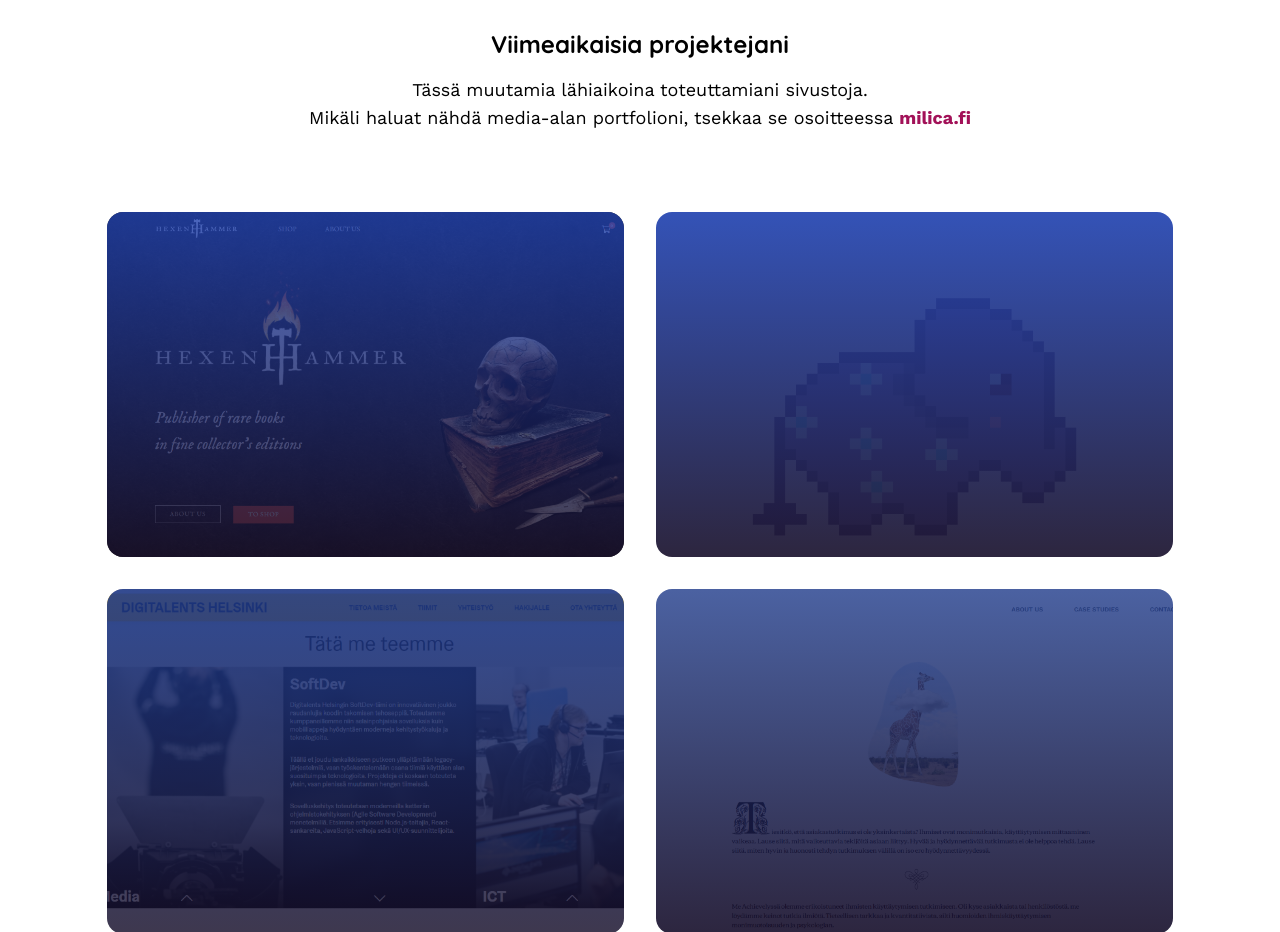
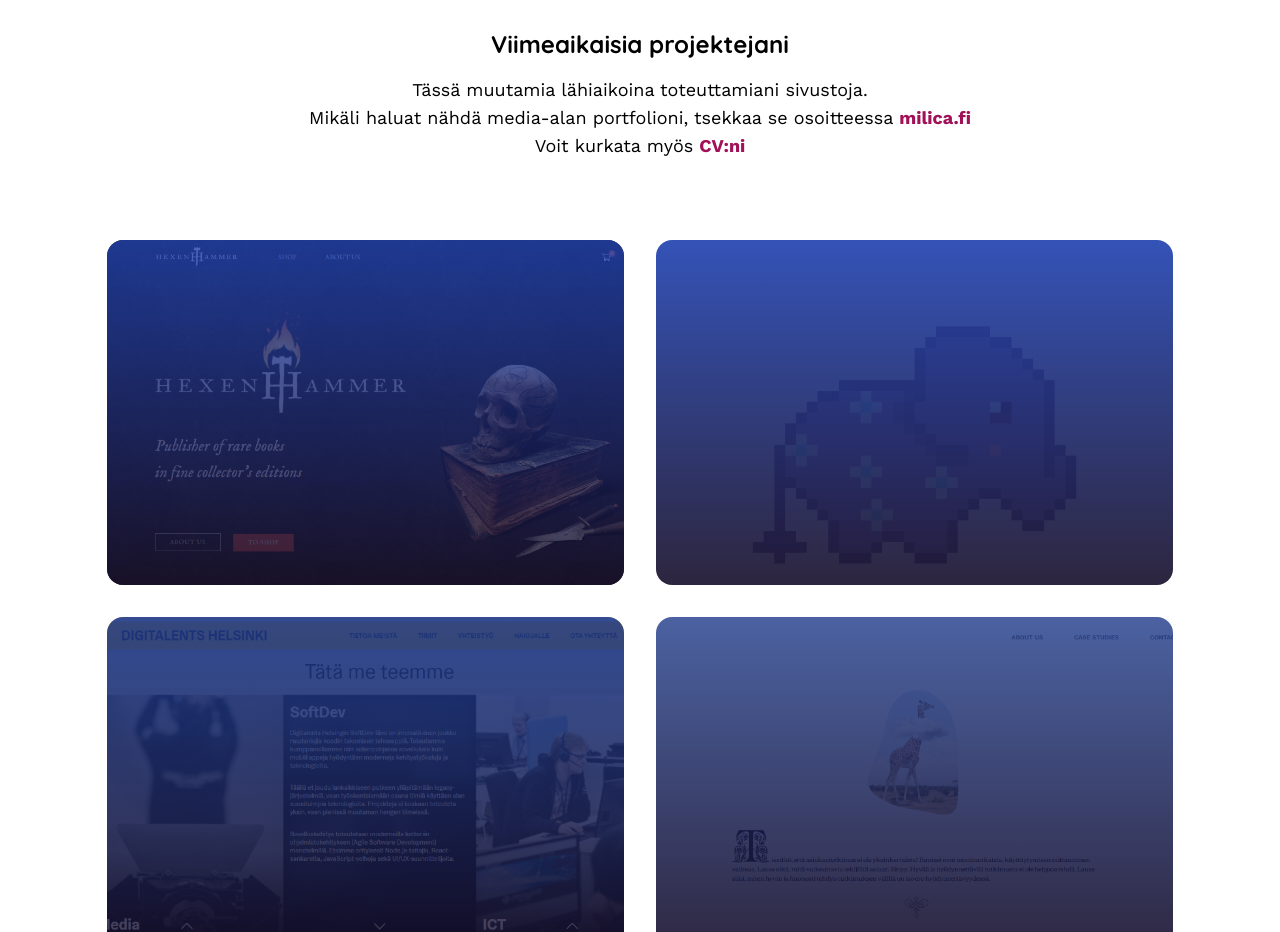
Before and after one commit to MilicaKrivokapic/Portfolio2022, a Next.js app: page / in a window 1280 px wide. Shown: the part 1720-2652 px from the top of the page. Built offline with nearby package versions, Linux system fonts and the light colour scheme.

Commit message:
added cv link and erased some unused text

```diff
--- a/components/RecentWork.jsx
+++ b/components/RecentWork.jsx
@@ -21,12 +21,18 @@ export default function RecentWork() {
               href="https://www.milica.fi"
             >
               milica.fi
-            </a>{" "}
+            </a>
           </p>
-          {/* <p>
-            Mikäli haluat jutella enemmän projekteistani, tai palkata minut
-            esimerkiksi freelanceriksi projektiin, ota yhteyttä.
-          </p> */}
+          <p>
+            Voit kurkata myös{" "}
+            <a
+              className="text-jazzberry-jam-500 font-bold
+              hover:text-jazzberry-jam-50"
+              href="/MilicaKrivokapic_CV.pdf"
+            >
+              CV:ni
+            </a>
+          </p>
         </div>
       </div>
       <div className="grid grid-cols-1 w-5/6 2xl:grid-cols-3 md:grid-cols-2 py-8 md:py-20 gap-8">
```
